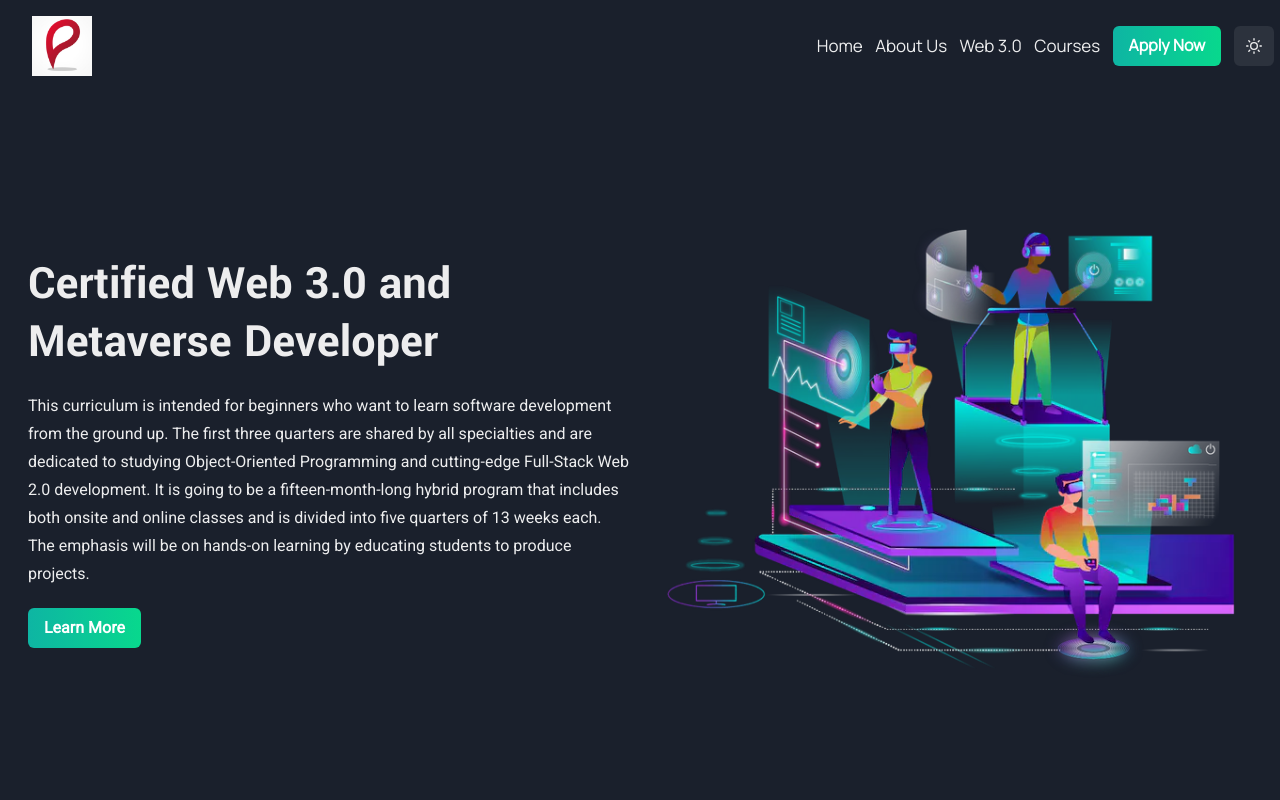
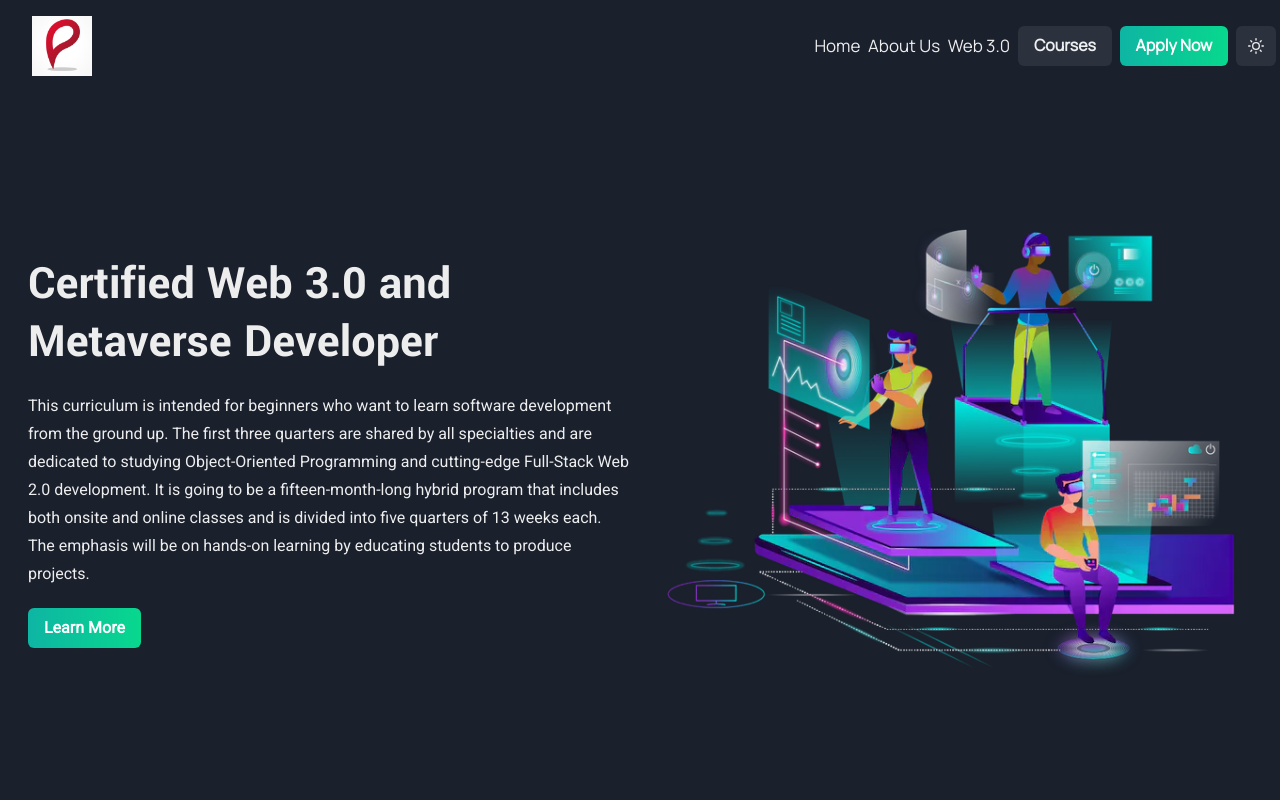
Before and after one commit to jawwad-ali/panaverse, a Next.js app: page / in a window 1280 px wide. Shown: the top 800 px of the page. Built offline with nearby package versions, Linux system fonts and the light colour scheme.

Commit message:
add button to navbar

```diff
--- a/app/components/Navbar.tsx
+++ b/app/components/Navbar.tsx
@@ -77,9 +77,10 @@ const Navbar = () => {
           </ListItem>
 
           <ListItem _hover={{ color: "#08d88d", transition: "0.2s ease" }}>
-            <Link href="#" onClick={scrollToCoursesComponent}>
+            {/* <Link href="#courses" onClick={scrollToCoursesComponent}>
               Courses
-            </Link>
+            </Link> */}
+            <Button type='button' onClick={scrollToCoursesComponent}>Courses</Button>
           </ListItem>
 
           <ListItem>
```
